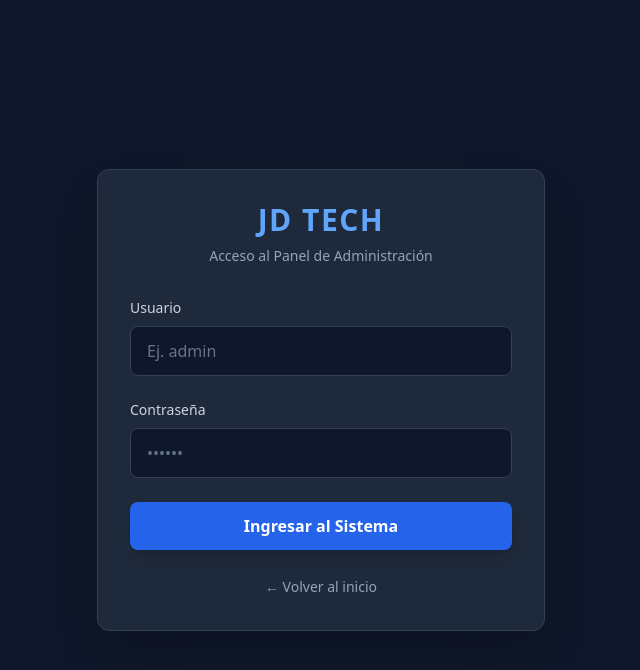
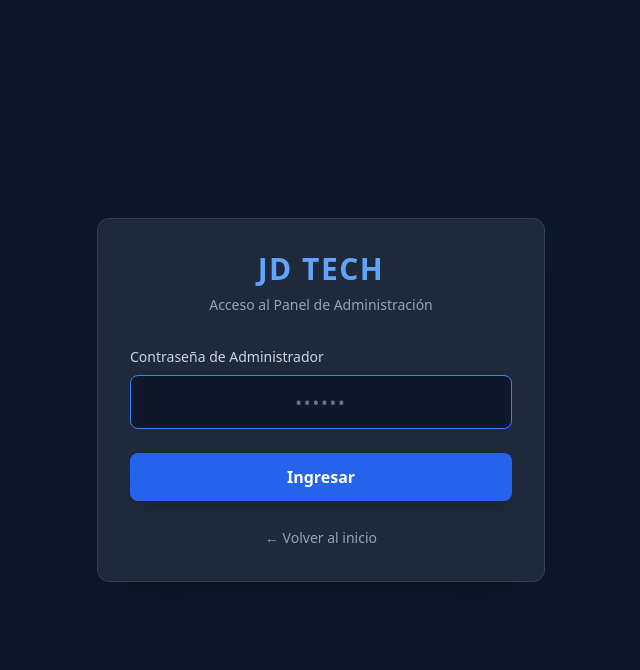
Before and after one commit to juandavidnaranjomaya-ship-it/jd_tech_taller, a Flask app: page /login-admin in a window 1280 px wide. Shown: the top 670 px of the page, without its empty margins (319-959 px from the left). Run offline with Flask 3, Linux system fonts and the light colour scheme; parts of the project's set-up code (start-up, migrations or seed data) failed here and were passed over; some libraries are stand-ins or nearby versions.

Commit message:
Update login_admin.html

```diff
--- a/templates/login_admin.html
+++ b/templates/login_admin.html
@@ -13,7 +13,7 @@
             <p class="text-sm text-slate-400 mt-2">Acceso al Panel de Administración</p>
         </div>
 
-        <!-- Bloque para mostrar mensajes de error o éxito (Flash) -->
+        <!-- Mensajes de alerta -->
         {% with messages = get_flashed_messages(with_categories=true) %}
             {% if messages %}
                 {% for category, message in messages %}
@@ -24,25 +24,18 @@
             {% endif %}
         {% endwith %}
 
-        <!-- Formulario configurado con método POST -->
+        <!-- Formulario que solo pide contraseña -->
         <form action="/login-admin" method="POST" class="space-y-6">
             <div>
-                <label class="block text-sm font-medium text-slate-300 mb-2">Usuario</label>
-                <input type="text" name="usuario" required
-                    class="w-full px-4 py-3 bg-slate-900 border border-slate-700 rounded-lg focus:outline-none focus:border-blue-500 text-slate-100 placeholder-slate-500"
-                    placeholder="Ej. admin">
-            </div>
-
-            <div>
-                <label class="block text-sm font-medium text-slate-300 mb-2">Contraseña</label>
-                <input type="password" name="password" required
-                    class="w-full px-4 py-3 bg-slate-900 border border-slate-700 rounded-lg focus:outline-none focus:border-blue-500 text-slate-100 placeholder-slate-500"
+                <label class="block text-sm font-medium text-slate-300 mb-2">Contraseña de Administrador</label>
+                <input type="password" name="password" required autofocus
+                    class="w-full px-4 py-3 bg-slate-900 border border-slate-700 rounded-lg focus:outline-none focus:border-blue-500 text-slate-100 placeholder-slate-500 text-center tracking-widest text-lg"
                     placeholder="••••••">
             </div>
 
             <button type="submit"
                 class="w-full py-3 px-4 bg-blue-600 hover:bg-blue-500 text-white font-semibold rounded-lg shadow-lg transition duration-200">
-                Ingresar al Sistema
+                Ingresar
             </button>
         </form>
 
```
